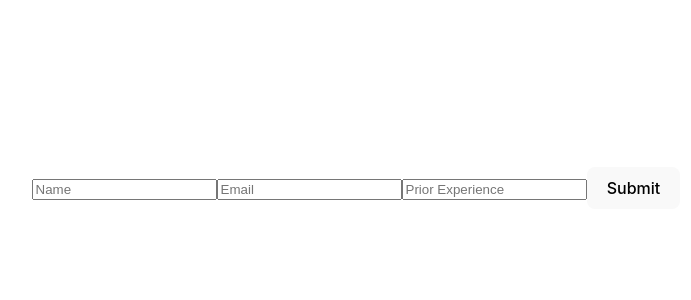
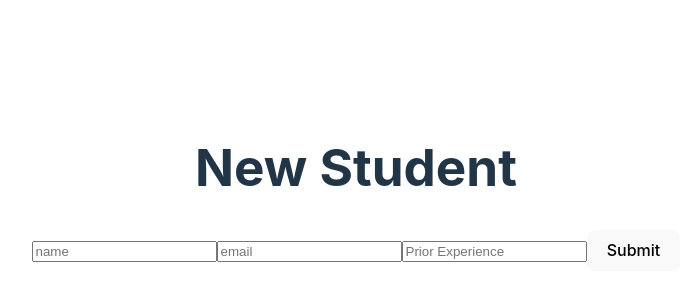
Before and after one commit to toroloffredo/frontCrud-08, a React (Vite) app: page /students/new in a window 1280 px wide. Shown: the part 212-512 px from the top of the page, without its empty margins (284-975 px from the left). Built offline with nearby package versions, Linux system fonts and the light colour scheme.

Commit message:
almost done

```diff
--- a/src/App.jsx
+++ b/src/App.jsx
@@ -4,6 +4,7 @@ import { Route, Routes } from 'react-router-dom'
 import AllStudentsPage from './pages/AllStudentsPage'
 import NewStudent from './pages/NewStudent'
 import StudentDetailsPage from './pages/StudentDetailsPage'
+import UpdateStudentPage from './pages/UpdateStudentPage'
 
 function App() {
   const [count, setCount] = useState(0)
@@ -15,7 +16,7 @@ function App() {
         <Route path="/students" element={<AllStudentsPage />}/>
         <Route path="/students/new" element={<NewStudent />}/>
         <Route path="/students/:studentId" element={<StudentDetailsPage />}/>
-
+        <Route path="/students/:studentId/update" element={<UpdateStudentPage />}/>
         <Route path="*" element={<h1>404 Page</h1>}/>
       </Routes>
     </>
--- /dev/null
+++ b/src/component/StudentForm.jsx
@@ -0,0 +1,46 @@
+import { useState } from "react"
+
+const StudentForm = ({ onSubmit, student }) => {
+  const [name, setName] = useState(student?.name || '')
+  const [email, setEmail] = useState(student?.email || '')
+  const [priorxp, setPriorXp] = useState(student?.priorxp.join(' ') || '')
+
+  const handleSubmit = event => {
+    event.preventDefault()
+    onSubmit({ name, email, priorxp })
+  }
+
+
+  return (
+    <form onSubmit={handleSubmit}>
+      <input
+        type='text'
+        value={name}
+        placeholder='name'
+        onChange={e => {
+          setName(e.target.value)
+        }}
+      />
+      <input
+        type='text'
+        value={email}
+        placeholder='email'
+        onChange={e => {
+          setEmail(e.target.value)
+        }}
+      />
+      <input
+        type='text'
+        value={priorxp}
+        placeholder='Prior Experience'
+        onChange={e => {
+          setPriorXp(e.target.value)
+        }}
+      />
+      <button type='submit'>Submit</button>
+    </form>
+  )
+}
+
+
+export default StudentForm
--- a/src/pages/NewStudent.jsx
+++ b/src/pages/NewStudent.jsx
@@ -1,45 +1,34 @@
-import {useState} from "react";
 import { useNavigate } from "react-router-dom";
+import StudentForm from "../component/StudentForm";
+import { sendStudent } from "../Utils/studentAPICalls";
 
-function NewStudent () {
-const navigate = useNavigate()
+function NewStudent() {
+  const navigate = useNavigate()
 
-  const [name, setName] = useState('')
-  const [email, setEmail] = useState('')
-  const [priorXp, setpriorXp] = useState([])
+  const handleNewStudent = async payload => {
+    try {
+      const priorXpArray = payload.priorxp.split(' ')
+      const newStudent = {
+        name: payload.name,
+        email: payload.email,
+        priorxp: priorXpArray,
+      };
 
-  const handleNewStudent = async() => {
-    try {
-      const priorXpArray = priorXp.split(' ')
-      const newStudent = {
-        name,
-        email,
-        priorXP: priorXpArray
-      };
-      const response = await fetch('http://localhost:5005/api/students/',{
-        method: 'POST',
-        headers: {
-          "Content-Type": "application/json",
-        },
-        body: JSON.stringify(newStudent)
-      })
-        await response.json()
-        navigate(`/students`)
+      const response = await sendStudent(newStudent)
+      const parsed = await response.json()
+      navigate(`/students/${parsed._id}`)
+
     } catch (error) {
-      console.log("new student", error)
+      console.log("new student:", error)
     }
   };
 
   return (
     <div>
-      <form onSubmit={handleNewStudent}>
-        <input type='text' value={name} placeholder='Name' onChange={(e)=>{setName(e.target.value)}}/>
-        <input type='text' value={email} placeholder='Email' onChange={(e)=>{setEmail(e.target.value)}}/>
-        <input type='text' value={priorXp} placeholder='Prior Experience' onChange={(e)=>{setpriorXp(e.target.value)}}/>
-        <button type='Submit'>Submit</button>
-      </form>
+      <h1>New Student</h1>
+     <StudentForm onSubmit={handleNewStudent} />
     </div>
   )
-  }
+}
 
 export default NewStudent
--- a/src/pages/StudentDetailsPage.jsx
+++ b/src/pages/StudentDetailsPage.jsx
@@ -1,5 +1,6 @@
-import { useNavigate, useParams } from "react-router-dom";
+import { Link, useNavigate, useParams } from "react-router-dom";
 import { useEffect, useState } from "react";
+import { fetchStudent } from "../Utils/studentAPICalls";
 
 const StudentDetailsPage = () => {
   const {studentId} = useParams()
@@ -7,22 +8,8 @@ const StudentDetailsPage = () => {
 
   const [student, setStudent] = useState();
 
-  const fetchStudent = async() => {
-    try {
-      const response = await fetch (`http://localhost:5005/api/students/${studentId}`)
-      if (response.status === 200) {
-        const parsedStudent = await response.json()
-        setStudent(parsedStudent)
-      }else {
-        console.log('Error fetching student:', response.status, response.statusText);
-      }
-    } catch (error) {
-      console.log('Fetch student error:', error);
-    }
-  };
-
   useEffect(() => {
-    fetchStudent()
+    fetchStudent(studentId, setStudent)
   }, [])
 
   const handleDelete = async() => {
@@ -48,6 +35,7 @@ const StudentDetailsPage = () => {
           <li>{currentXp}</li>
         ))}
       </ul>
+      <Link to={`/students/${student._id}/update`}>Update</Link>
       <button type='button' onClick={handleDelete}>Delete</button>
     </>
   ) : <h1>Loading...</h1>
--- /dev/null
+++ b/src/pages/UpdateStudentPage.jsx
@@ -0,0 +1,43 @@
+import { useEffect, useState } from "react";
+import StudentForm from "../component/StudentForm"
+import { fetchStudent } from "../Utils/studentAPICalls";
+import { useNavigate, useParams } from "react-router-dom";
+import { sendStudent } from "../Utils/studentAPICalls";
+
+const UpdateStudentPage = () => {
+  const navigate = useNavigate()
+  const { studentId } = useParams()
+  const [student, setStudent] = useState()
+
+  useEffect(() => {
+    fetchStudent(studentId, setStudent)
+  }, [])
+
+  const handleUpdateStudent = async payload => {
+    try {
+      const priorXpArray = payload.priorxp.split(' ')
+      const updatedStudent = {
+        name: payload.name,
+        email: payload.email,
+        priorxp: priorXpArray,
+      };
+      const response = await sendStudent(updatedStudent, 'PUT', studentId )
+      const parsed = await response.json()
+      navigate(`/students/${parsed._id}`)
+
+    } catch (error) {
+      console.log("updated student:", error)
+    }
+  };
+
+
+  return (
+    <>
+      <h1>Update Student</h1>
+      {student && <StudentForm onSubmit={handleUpdateStudent} student={student}/>}
+    </>
+  )
+
+}
+
+export default UpdateStudentPage;
```
Also changed, not shown: .eslintrc.cjs, src/pages/AllStudentsPage.jsx (line endings or trailing spaces), 1 other file (tests, documents, lock files or other folders).
